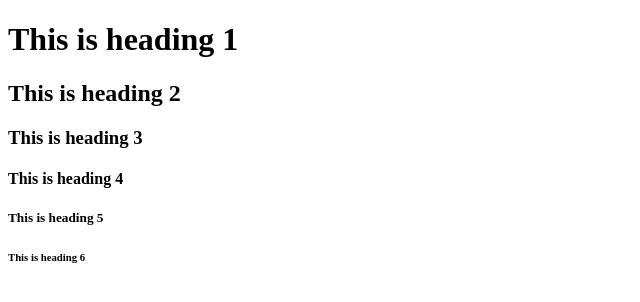
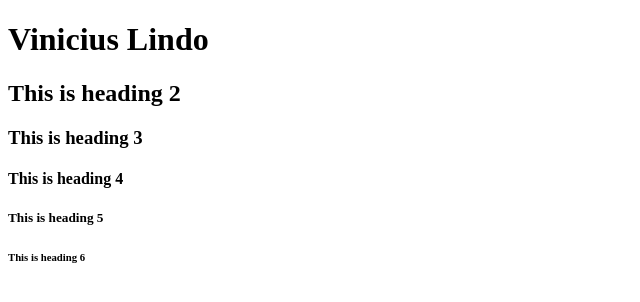
Before and after one commit to vinilinux/devops, a plain HTML site: page index.html in a window 1280 px wide. Shown: the whole page, without its empty margins (0-640 px from the left). Drawn offline with Linux system fonts and the light colour scheme.

Commit message:
alterado

```diff
--- a/index.html
+++ b/index.html
@@ -2,7 +2,7 @@
 <html>
 <body>
 
-<h1>This is heading 1</h1>
+<h1>Vinicius Lindo</h1>
 <h2>This is heading 2</h2>
 <h3>This is heading 3</h3>
 <h4>This is heading 4</h4>
```
